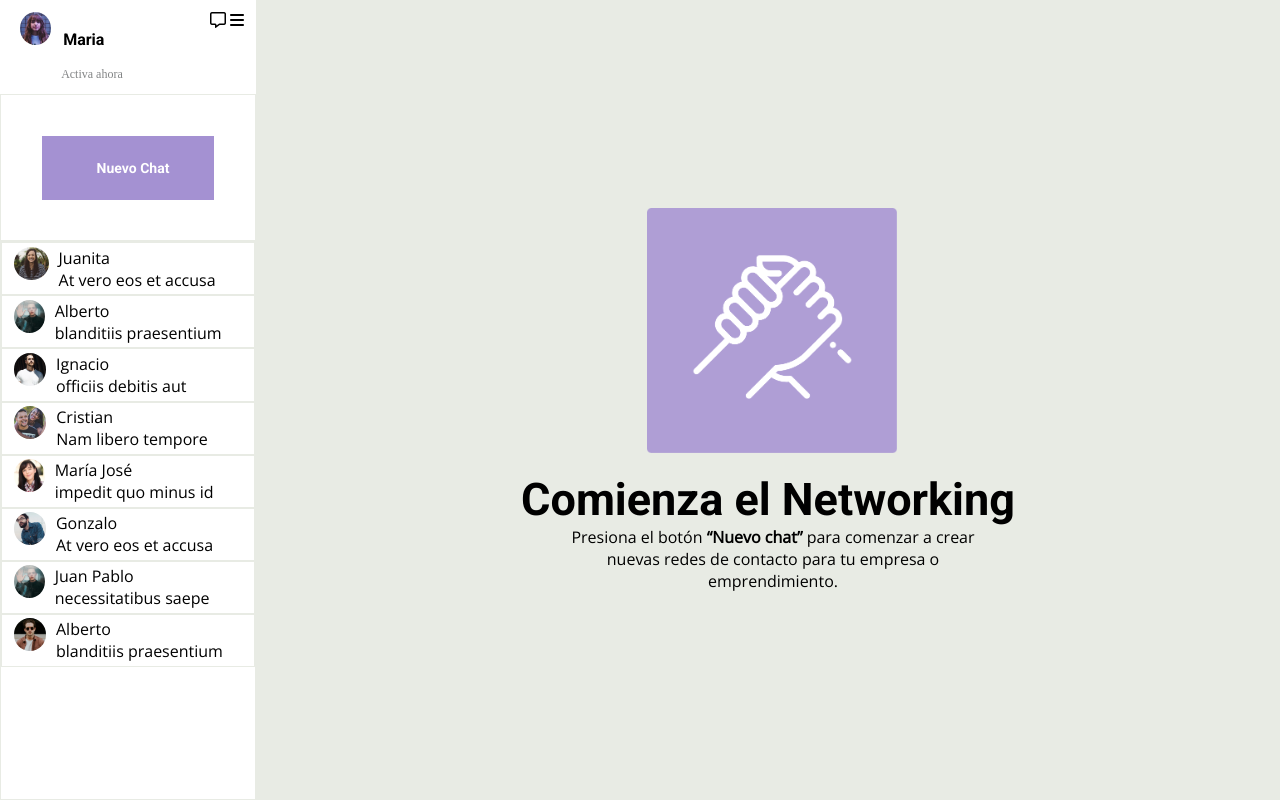
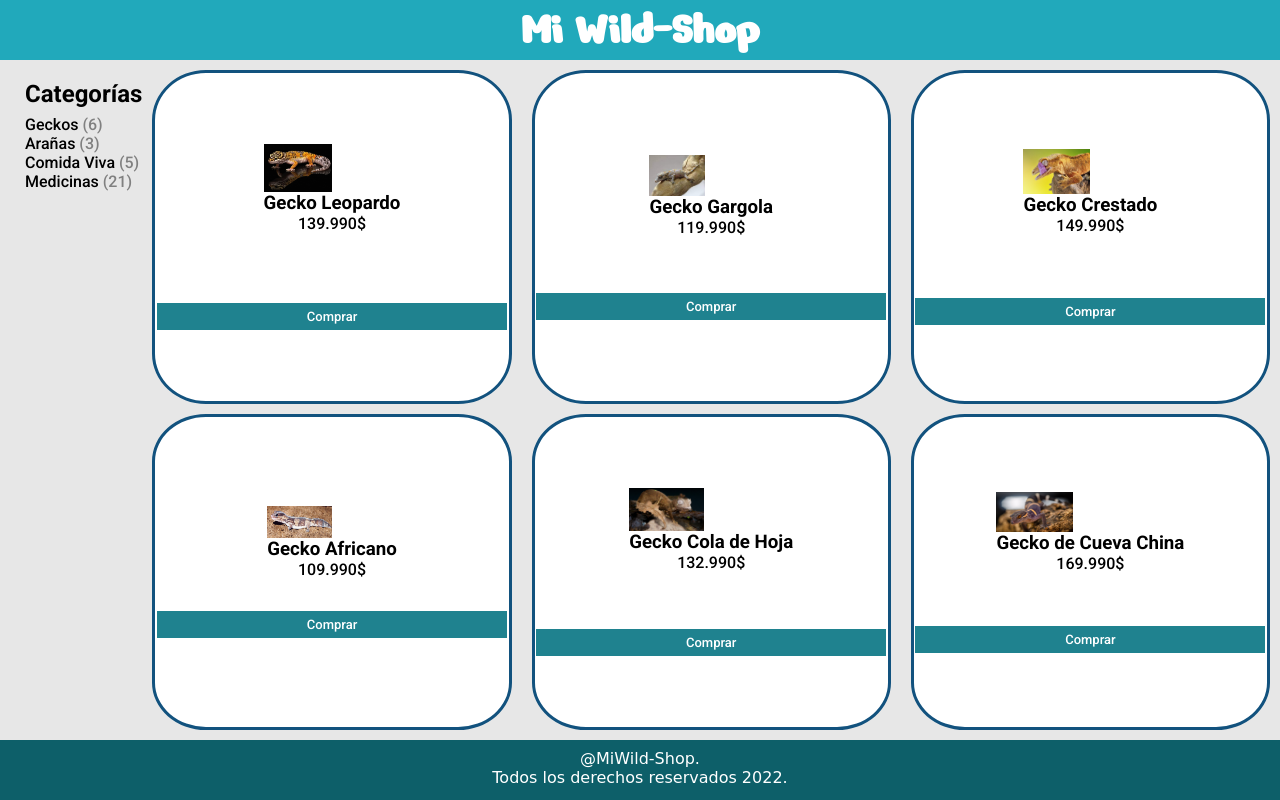
Before and after one commit to NxL22/Desafio-CSS-Grid, a plain HTML site: page index.html in a window 1280 px wide. Drawn offline with nearby package versions, Linux system fonts and the light colour scheme.

Commit message:
first commit

```diff
--- a/assets/css/style.css
+++ b/assets/css/style.css
@@ -1,134 +1,109 @@
-* {
+@import url('https://fonts.googleapis.com/css2?family=Open+Sans&family=Roboto:wght@700&display=swap');
+@import url('https://fonts.googleapis.com/css2?family=Nerko+One&family=Roboto:wght@300;500&display=swap');
+
+
+*{
+  padding: 0;
   margin: 0;
-  padding: 0;
   border: 0;
   box-sizing: border-box;
 }
 
-.contenedor_principal {
-  display: flex;
-  width: 100vw;
-  height: 100vh;
+body{
+  font-family:'Roboto', sans-serif;
+  display: grid;
+  background-color: #e7e7e7;
+  grid-template-areas:
+  "navbar navbar"
+  "menu main"
+  "footer footer"
+  ;
+  min-height: 100vh;
+  grid-template-columns: 1fr 8fr;
+  grid-template-rows: 60px 1fr 60px;
 }
 
-.contenedor {
-  background-color: #a491d2;
-  margin: 16%;
-  height: 8vh;
-  display: flex;
-  justify-content: center;
-  align-items: center;
-  flex-direction: column;
-  color: #fff;
-  font-family: 'Roboto', sans-serif;
-  font-size: 14px;
+header{
+grid-area: navbar;
+background-color: #21a9bb;
+display: flex;
+justify-content: center;
+align-items: center;
+color: white;
 }
 
-p {
-  margin-left: 10px;
+header h1{
+font-size: 46px;
+font-family: 'Nerko One', cursive;
 }
 
-img {
-  margin-left: 8px;
+aside{
+grid-area: menu;
+background-color: #e7e7e7;
+padding: 20px 0 0 25px;
 }
 
-.maria {
-  margin-left: 12px;
-  font-family: 'Roboto', sans-serif;
+aside .categorias{
+  display: flex;
+  flex-direction: column;
+  justify-content: space-between;
+  margin-top: 7px;
+
 }
 
-.contactos {
-  flex: 0 0 20%;
-  display: flex;
-  flex-direction: column;
+aside .categoria span{
+  color: gray;
 }
 
-.contactos_estado_usuario {
-  flex: 0 0 7.5%;
-  background-color: #fff;
-  display: flex;
-  justify-content: space-between;
-  padding: 12px;
+main{
+grid-area: main;
+display: grid;
+grid-template-columns: repeat(3, 1fr);
+gap: 10px 20px;
+padding: 10px;
 }
 
-.icono {
-  font-size: 16px;
-  padding: 3px;
-  display: flex;
-  justify-content: center;
-  align-items: center;
+main .producto{
+background-color: white;
+display: flex;
+flex-direction: column;
+align-items: center;
+justify-content: center;
+border: solid 3px #12527e;
+border-radius: 15%;
 }
 
-.contactos_nuevo_chat {
-  flex: 0 0 17.5%;
-  background-color: #fff;
-  border: solid 1px #e8ebe4;
+main .producto img{
+  display: flex;
+  flex-direction:column;
+  max-width: 50%;
+  height: 30%;
+
+
 }
 
-.contactos_contactos {
-  flex: 1 0 0;
-  background-color: #fff;
-  border: solid 1px #e8ebe4;
-  flex-direction: column;
-}
-
-.contact {
-  border: solid 1px #e8ebe4;
-  display: flex;
-  font-family: 'Open Sans', sans-serif;
-  padding: 1.4%;
-}
-
-.principal {
-  background-color: #e8ebe4;
-  flex: 0 0 80%;
-  display: flex;
-  justify-content: center;
-  align-items: center;
-}
-
-.principal_cuerpo {
-  flex: 0 0 50%;
-  display: flex;
-  flex-direction: column;
-  align-items: center;
-}
-
-.principal_texto {
-  margin-top: 1rem;
+main .producto h3, main .producto p {
   text-align: center;
 }
 
-.principal_texto h2 {
-  font-family: 'Roboto', sans-serif;
-  font-size: 45px;
+main .producto button{
+  width: 100%;
+  padding: 6px;
+  background-color: #1f828f;
+  color: white;
+  font-size: small;
+  font-family: 'Roboto', Verdana,  Tahoma, sans-serif;
+  width: 350px;
+  display: flex;
+  justify-content: center;
+  height: small;
 }
 
-.principal_texto p {
-  font-family: 'Open Sans', sans-serif;
-  padding: 0 1.5rem;
+footer{
+grid-area:  footer;
+background-color: #0d5f69;
+text-align: center;
+padding: 9px;
+color: white;
+font-family: cursive;
 }
-
-.foto_perfil {
-  border-radius: 50%;
-  height: 33px;
-}
-
-.profile {
-  display: flex;
-}
-
-.informacion_profile {
-  display: flex;
-  flex-direction: column;
-}
-
-.status-w-app {
-  color: #828485;
-  margin-left: 10px;
-  font-size: 12px;
-}
-
-.principal_logo img {
-  width: 250px;
-}
--- a/index.html
+++ b/index.html
@@ -1,179 +1,131 @@
 <!DOCTYPE html>
 <html lang="en">
 <head>
-    <meta charset="UTF-8" />
-    <meta http-equiv="X-UA-Compatible" content="IE=edge" />
-    <meta name="viewport" content="width=device-width, initial-scale=1.0" />
-    <title>Flexbox</title>
-    <link rel="preconnect" href="https://fonts.googleapis.com" />
-    <link rel="preconnect" href="https://fonts.gstatic.com" crossorigin />
-    <link
-      href="https://fonts.googleapis.com/css2?family=Open+Sans&family=Roboto:wght@700&display=swap"
-      rel="stylesheet"
-    />
+  <meta charset="UTF-8">
+  <meta http-equiv="X-UA-Compatible" content="IE=edge">
+  <meta name="viewport" content="width=device-width, initial-scale=1.0">
+  <title>Mi Wild-Shop</title>
   <link rel="stylesheet" href="./assets/css/style.css" />
+
 </head>
 <body>
-    <div class="contenedor_principal">
-      <!-- Contactos -->
-      <div class="contactos">
-        <div class="contactos_estado_usuario">
-          <div class="profile">
-            <img
-              class="foto_perfil"
-              src="./assets/img/maria.jpg"
-              alt="imagen del perfil usuario"
-            />
-            <div class="informacion_profile">
-              <br />
-              <p class="maria">Maria</p>
-              <br />
-              <span class="status-w-app"> Activa ahora </span>
-            </div>
-          </div>
-          <div class="iconos_menu">
-            <!--icono de mensaje-->
-            <i class="iconos fa-regular fa-message"></i>
 
-            <!--icono de barra de menu-->
-            <i class="iconos fa-solid fa-bars"></i>
+<header>
+<h1>Mi Wild-Shop</h1>
+</header>
+
+<aside>
+  <h2>
+    Categorías
+  </h2>
+
+  <div class="categorias">
+    <div>
+      <div class="categoria">Geckos <span>(6)</span><div>
+      <div class="categoria">Arañas <span>(3)</span></div>
+      <div class="categoria">Comida Viva <span>(5)</span></div>
+      <div class="categoria">Medicinas <span>(21)</span></div>
     </div>
   </div>
 
-        <div class="contactos_nuevo_chat">
-          <div class="contenedor">
-            <p class="new_chat">Nuevo Chat</p>
+</aside>
+
+<main>
+<div class="producto">
+  <div>
+    <img src="./assets/img/gecko-leopardo.jpg" alt="">
+    <h3>
+      Gecko Leopardo
+    </h3>
+    <p>
+      139.990$
+    </p>
   </div>
+  <button>
+    Comprar
+  </button>
 </div>
 
-        <div class="contactos_contactos">
-          <!--Contacto #1-->
-          <div class="contact">
-            <img
-              class="foto_perfil"
-              src="./assets/img/Screen Shot 2018-11-28 at 15.27.14.jpg"
-              alt="foto perfil de Juanita"
-            />
+<div class="producto">
+  <div>
+    <img src="./assets/img/gecko-gargola.jpg" alt="">
+    <h3>
+      Gecko Gargola
+    </h3>
     <p>
-              Juanita<br />
-              <span>At vero eos et accusa</span>
+      119.990$
     </p>
   </div>
-          <!--Contacto #2-->
-          <div class="contact">
-            <img
-              class="foto_perfil"
-              src="./assets/img/Screen Shot 2018-11-28 at 15.32.16.jpg"
-              alt="foto perfil de Alberto"
-            />
+  <button>
+    Comprar
+  </button>
+</div>
+
+<div class="producto">
+  <div>
+    <img src="./assets/img/gecko-crestado.jpg" alt="">
+    <h3>
+      Gecko Crestado
+    </h3>
     <p>
-              Alberto<br />
-              <span>blanditiis praesentium</span>
+      149.990$
     </p>
   </div>
+  <button>
+    Comprar
+  </button>
+</div>
 
-          <!--Contacto #3-->
-          <div class="contact">
-            <img
-              class="foto_perfil"
-              src="./assets/img/Screen Shot 2018-11-28 at 15.30.34.jpg"
-              alt="foto perfil de Ignacio"
-            />
+<div class="producto">
+  <div>
+    <img src="./assets/img/gecko-africano.jpg" alt="">
+    <h3>
+      Gecko Africano
+    </h3>
     <p>
-              Ignacio<br />
-              <span>officiis debitis aut</span>
+      109.990$
     </p>
   </div>
+  <button>
+    Comprar
+  </button>
+</div>
 
-          <!--Contacto #4-->
-          <div class="contact">
-            <img
-              class="foto_perfil"
-              src="./assets/img/Screen Shot 2018-11-28 at 15.28.30.jpg"
-              alt="foto perfil de Cristian"
-            />
+<div class="producto">
+  <div>
+    <img src="./assets/img/gecko-cola.jpg" alt="">
+    <h3>
+      Gecko Cola de Hoja
+    </h3>
     <p>
-              Cristian<br />
-              <span>Nam libero tempore</span>
+      132.990$
     </p>
   </div>
+  <button>
+    Comprar
+  </button>
+</div>
 
-          <!--Contacto #5-->
-          <div class="contact">
-            <img
-              class="foto_perfil"
-              src="./assets/img/Screen Shot 2018-11-28 at 15.32.44.jpg"
-              alt="foto perfil de María José"
-            />
+<div class="producto">
+  <div>
+    <img src="./assets/img/gecko-chino.jpg" alt="">
+    <h3>
+      Gecko de Cueva China
+    </h3>
     <p>
-              María José<br />
-
-              <span>impedit quo minus id</span>
+      169.990$
     </p>
   </div>
+  <button>
+    Comprar
+  </button>
+</div>
+</main>
 
-          <!--Contacto #6-->
-          <div class="contact">
-            <img
-              class="foto_perfil"
-              src="./assets/img/Screen Shot 2018-11-28 at 15.31.09.jpg"
-              alt="foto perfil de Gonzalo"
-            />
-            <p>
-              Gonzalo<br />
-              <span>At vero eos et accusa</span>
-            </p>
-          </div>
+<footer>
+@MiWild-Shop.<br> Todos los derechos reservados 2022.
+</footer>
 
-          <!--Contacto #7-->
-          <div class="contact">
-            <img
-              class="foto_perfil"
-              src="./assets/img/Screen Shot 2018-11-28 at 15.32.16.jpg"
-              alt="foto perfil de Juan Pablo"
-            />
-            <p>
-              Juan Pablo<br />
-              <span>necessitatibus saepe</span>
-            </p>
-          </div>
 
-          <!--Contacto #8-->
-          <div class="contact">
-            <img
-              class="foto_perfil"
-              src="./assets/img/Screen Shot 2018-11-28 at 15.30.54.jpg"
-              alt="foto perfil de Alberto"
-            />
-            <p>
-              Alberto<br />
-              <span>blanditiis praesentium</span>
-            </p>
-          </div>
-        </div>
-      </div>
-
-      <!-- Sección principal -->
-      <div class="principal">
-        <div class="principal_cuerpo">
-          <div class="principal_logo">
-            <img src="./assets/img/hand.png" alt="Logo" />
-          </div>
-
-          <div class="principal_texto">
-            <h2>Comienza el Networking</h2>
-            <p>
-              Presiona el botón <b>“Nuevo chat”</b> para comenzar a crear nuevas
-              redes de contacto para tu empresa o emprendimiento.
-            </p>
-          </div>
-        </div>
-      </div>
-    </div>
-
-    <script
-      src="https://kit.fontawesome.com/01a546307e.js"
-      crossorigin="anonymous"
-    ></script>
 </body>
 </html>
```
Also changed, not shown: assets/img/Screen Shot 2018-11-28 at 15.27.14.jpg (deleted), assets/img/Screen Shot 2018-11-28 at 15.28.04.jpg (deleted), assets/img/Screen Shot 2018-11-28 at 15.28.30.jpg (deleted), assets/img/Screen Shot 2018-11-28 at 15.30.34.jpg (deleted), assets/img/Screen Shot 2018-11-28 at 15.30.54.jpg (deleted), assets/img/Screen Shot 2018-11-28 at 15.31.09.jpg (deleted), assets/img/Screen Shot 2018-11-28 at 15.32.16.jpg (deleted), assets/img/Screen Shot 2018-11-28 at 15.32.44.jpg (deleted), assets/img/gecko-africano.jpg (added), assets/img/gecko-chino.jpg (added), assets/img/gecko-cola.jpg (added), assets/img/gecko-crestado.jpg (added), assets/img/gecko-gargola.jpg (added), assets/img/gecko-leopardo.jpg (added), 2 more files. Lines whose indentation alone changed are shown as unchanged.
